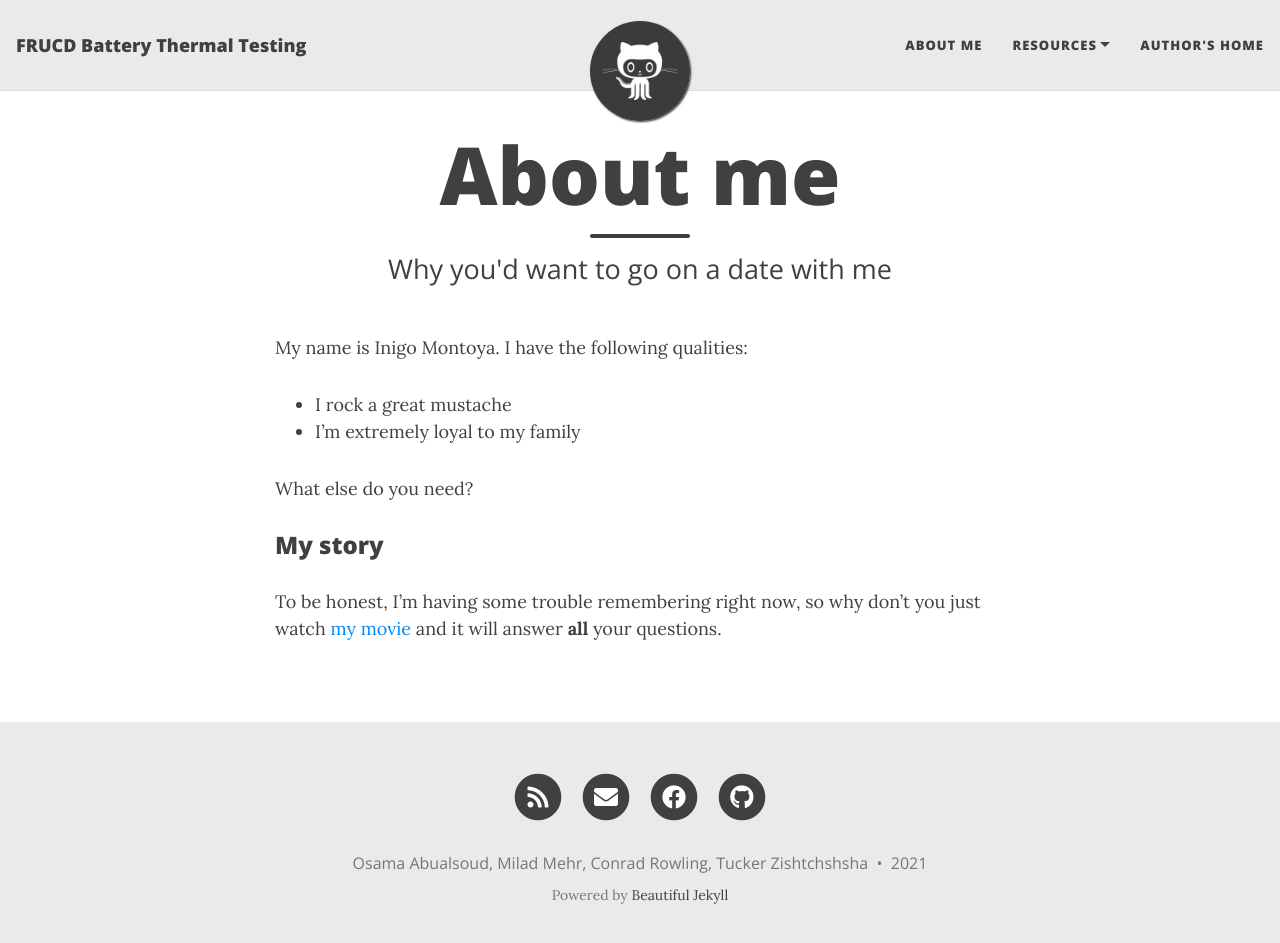
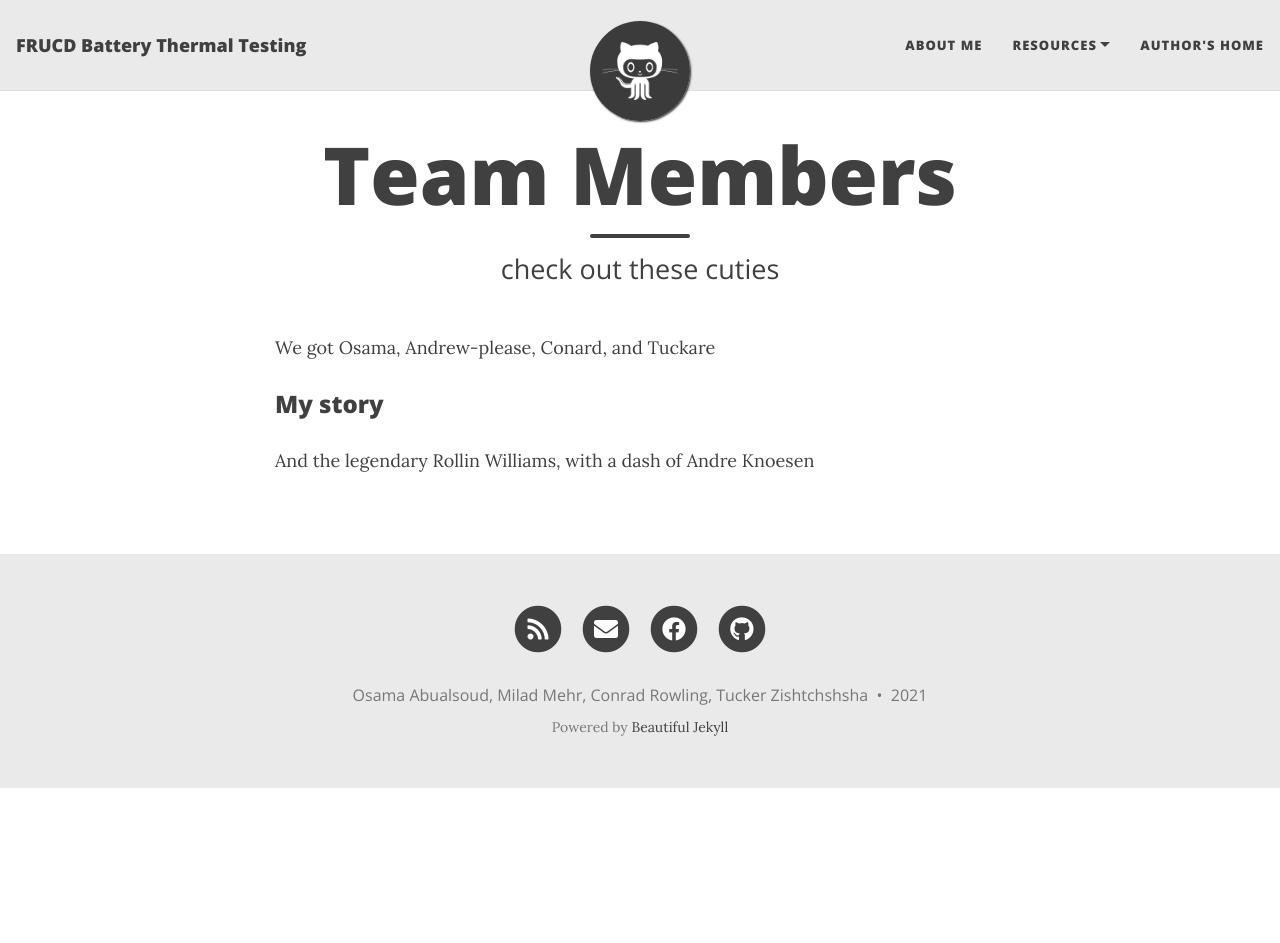
Before and after one commit to Conrad-Rowling/Li-CellTesting_Script, a Jekyll site: the page built from aboutme.md, in a window 1280 px wide and 956 px high. Shown: the top 943 px of the window. Built offline with Jekyll 4.4.1, drawn with Linux system fonts in a browser that asks for light colours; nearby versions of some CDN libraries.

Commit message:
Update aboutme.md

```diff
--- a/aboutme.md
+++ b/aboutme.md
@@ -1,16 +1,11 @@
 ---
 layout: page
-title: About me
-subtitle: Why you'd want to go on a date with me
+title: Team Members
+subtitle: check out these cuties
 ---
 
-My name is Inigo Montoya. I have the following qualities:
-
-- I rock a great mustache
-- I'm extremely loyal to my family
-
-What else do you need?
+We got Osama, Andrew-please, Conard, and Tuckare
 
 ### My story
 
-To be honest, I'm having some trouble remembering right now, so why don't you just watch [my movie](https://en.wikipedia.org/wiki/The_Princess_Bride_%28film%29) and it will answer **all** your questions.
+And the legendary Rollin Williams, with a dash of Andre Knoesen
```
